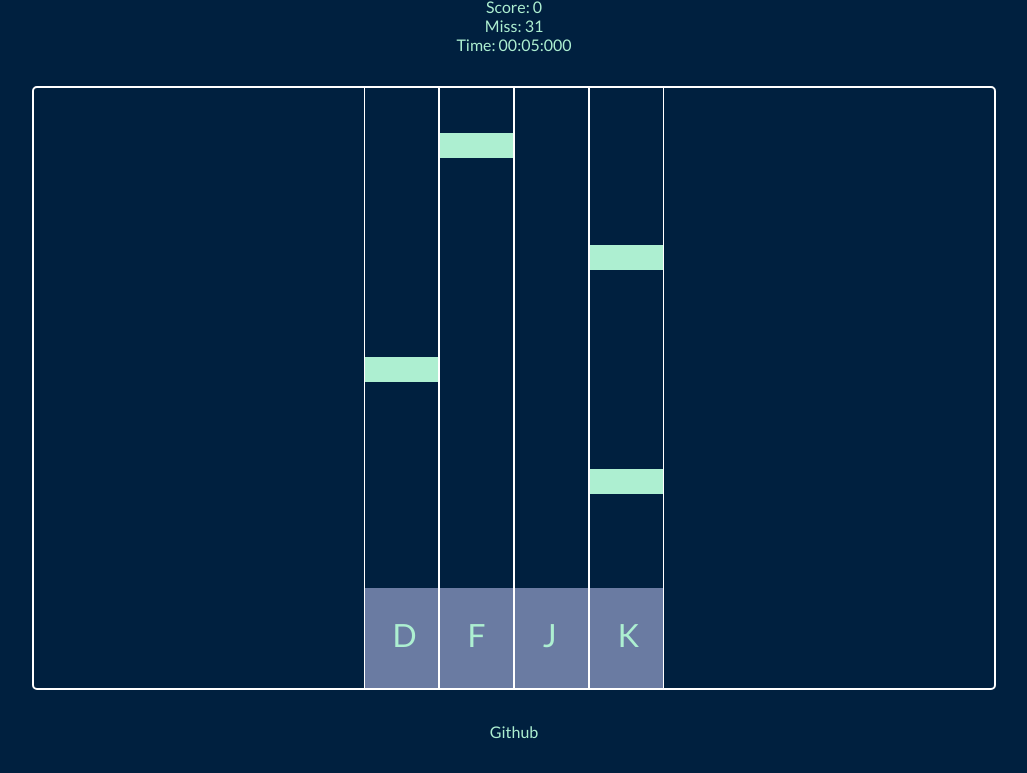
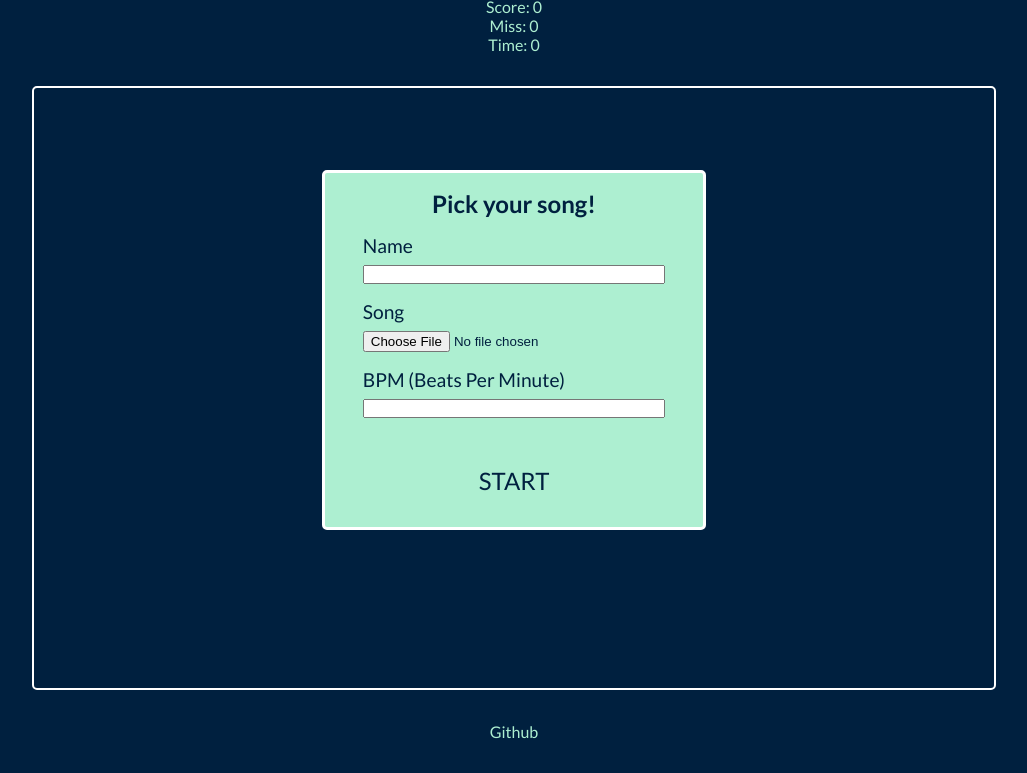
Before and after one commit to bagusNA/js-mania, a plain HTML site: page index.html in a window 1280 px wide. Shown: the part 74-847 px from the top of the page, without its empty margins (126-1153 px from the left). Drawn offline with Linux system fonts and the light colour scheme.

Commit message:
Feat: Song selection (Dummy note generation using song's bpm)

```diff
--- a/Mania.js
+++ b/Mania.js
@@ -12,20 +12,21 @@ class Mania {
     noteSpeed = 14;
     notes = [];
 
-    isGameRunning = true;
+    isGameStarted = false;
+    isGameRunning = false;
     isGameOver = false;
     isKeyHasPressedNote = false;
-
-    songBpm = 220 * 2;
-    songLength = 15;
 
     score = 0;
     miss = 0;
 
-    startTime = Date.now();
+    song;
+    songBpm;
+
+    startTime;
     currentTime;
 
-    playerName = 'Rahmat';
+    playerName;
 
     animationFrameId;
 
@@ -63,7 +64,10 @@ class Mania {
 
         if (!this.isGameRunning) return;
 
-        if (this.currentTime >= this.songLength * 1000) {
+        if (this.isGameStarted && !this.startTime)
+            this.startTime = Date.now();
+
+        if (this.song.ended) {
             cancelAnimationFrame(this.animationFrameId);
             this.gameOverActions();
 
@@ -81,7 +85,7 @@ class Mania {
 
     main() {
         this.setupControls();
-        this.generateNote();
+        // this.generateNote();
 
         this.draw();
     }
@@ -161,6 +165,7 @@ class Mania {
     gameOverActions() {
         this.isGameOver = true;
         this.isGameRunning = false;
+        this.song.pause();
 
         this.saveScore();
         this.onGameOver();
@@ -236,16 +241,31 @@ class Mania {
     }
 
     // Toggle states
+    start(name, song, bpm) {
+        this.playerName = name;
+        this.song = new Audio(URL.createObjectURL(song));
+        this.songBpm = bpm;
+
+        this.isGameStarted = true;
+        this.isGameRunning = true;
+        this.song.play();
+
+        this.generateNote();
+    }
+
     pause() {
         if (this.isGameOver) return;
 
         this.isGameRunning = false;
+        this.song.pause();
     }
 
     resume() {
         if (this.isGameOver) return;
 
         this.isGameRunning = true;
+        this.song.play();
+
     }
 
     togglePause() {
@@ -255,6 +275,7 @@ class Mania {
     getScores() {
         return JSON.parse(localStorage.getItem('scores'));
     }
+
     saveScore() {
         const localScores = this.getScores();
         const score = {
--- a/index.html
+++ b/index.html
@@ -27,9 +27,29 @@
             <a href="https://github.com/bagusNA/js-mania">Github</a>
         </footer>
 
+        <div id="start-popup">
+            <div class="song-selection">
+                <h2>Pick your song!</h2>
+                <div class="input-group">
+                    <label for="name">Name</label>
+                    <input type="text" id="name">
+                </div>
+                <div class="input-group">
+                    <label for="song">Song</label>
+                    <input type="file" id="song" accept="audio/mpeg,audio/opus,audio/aac">
+                </div>
+                <div class="input-group">
+                    <label for="bpm">BPM (Beats Per Minute)</label>
+                    <input type="number" id="bpm" min="0" max="600">
+                </div>
+            </div>
+            <div class="button" id="btn-start">Start</div>
+
+        </div>
+
         <div id="pause-popup">
             <div id="resume-button">Resume</div>
-            <div class="restart-button">Restart</div>
+            <div class="button btn-restart">Restart</div>
         </div>
 
         <div id="gameover-popup">
@@ -44,7 +64,7 @@
                     </div>
                 </div>
             </div>
-            <div class="restart-button">Restart</div>
+            <div class="button btn-restart">Restart</div>
         </div>
     </div>
 </body>
--- a/script.js
+++ b/script.js
@@ -4,11 +4,13 @@ const gameCanvas = document.getElementById('game');
 const scoreEl = document.getElementById('score');
 const missEl = document.getElementById('miss');
 const timeEl = document.getElementById('time');
+const leaderboard = document.getElementById('leaderboard');
+const startPopup = document.getElementById('start-popup');
 const gameOverPopup = document.getElementById('gameover-popup');
-const leaderboard = document.getElementById('leaderboard');
 const pausePopup = document.getElementById('pause-popup');
+const startButton = document.getElementById('btn-start')
 const resumeButton = pausePopup.children[0];
-const restartButtons = document.querySelectorAll('.restart-button');
+const restartButtons = document.querySelectorAll('.btn-restart');
 
 const mania = new Mania({
     canvas: gameCanvas,
@@ -49,6 +51,16 @@ function onGameOver() {
     gameOverPopup.style.display = 'block';
 }
 
+const startGame = () => {
+    const name = document.getElementById('name').value;
+    const song = document.getElementById('song').files[0];
+    const bpm = document.getElementById('bpm').value;
+
+    startPopup.style.display = 'none';
+
+    mania.start(name, song, bpm);
+}
+
 const pauseGame = () => {
     if (!mania.isGameRunning) return;
 
@@ -79,6 +91,8 @@ document.addEventListener('keydown', pressedKey => {
         restartGame();
 });
 
+startButton.addEventListener('click', () => startGame());
+
 resumeButton.addEventListener('click', () => resumeGame());
 
 restartButtons.forEach(button => {
--- a/style.css
+++ b/style.css
@@ -49,7 +49,7 @@ main {
     border: solid 2px white;
 }
 
-#pause-popup, #gameover-popup {
+#start-popup, #pause-popup, #gameover-popup {
     display: none;
     position: absolute;
     top: 50%;
@@ -60,6 +60,28 @@ main {
     color: var(--secondary);
     border-radius: 5px;
     border: 3px solid white;
+}
+
+#start-popup {
+    display: block;
+}
+
+#start-popup h2 {
+    text-align: center;
+    padding: 1rem 0;
+}
+
+.input-group {
+    display: flex;
+    flex-direction: column;
+    padding-bottom: 1rem;
+    width: 80%;
+    margin: 0 auto;
+}
+
+.input-group label {
+    font-size: 1.2rem;
+    padding-bottom: .5rem;
 }
 
 #gameover-popup {
@@ -89,7 +111,7 @@ main {
     font-weight: bold;
 }
 
-#pause-popup > *, .restart-button {
+#pause-popup > *, .button {
     padding: 2rem 0;
     font-size: 1.5rem;
     text-align: center;
@@ -97,7 +119,7 @@ main {
     transition: 100ms ease-in;
 }
 
-#pause-popup > *:hover, .restart-button:hover {
+#pause-popup > *:hover, .button:hover {
     color: var(--primary);
     background-color: var(--secondary);
     cursor: pointer;
```
